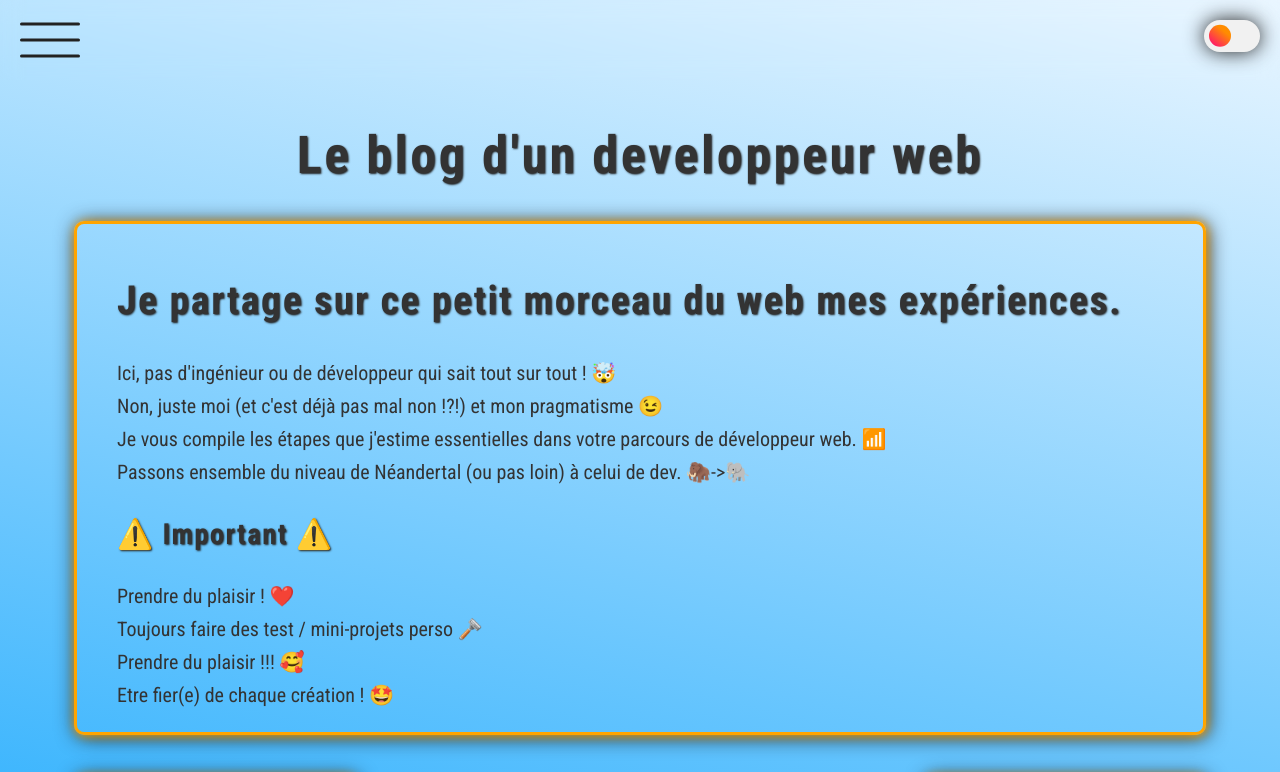
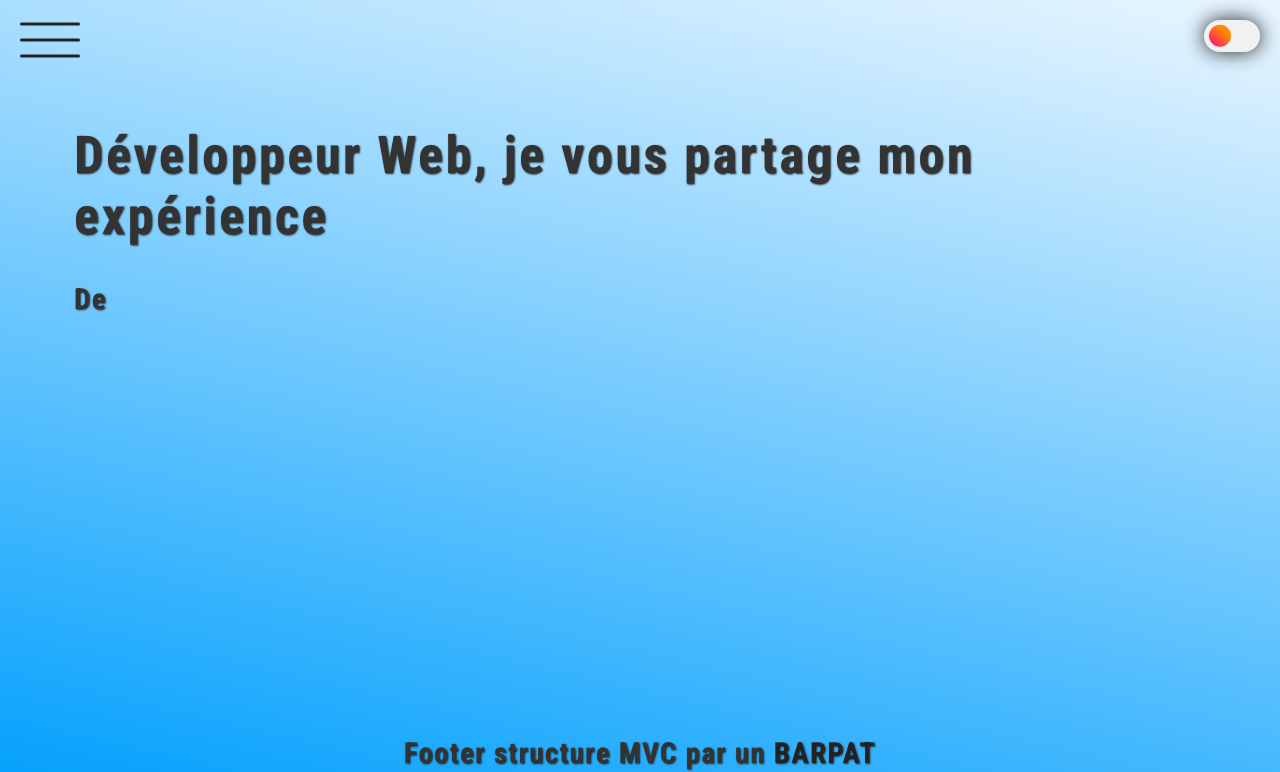
Before and after one commit to ChristopheC-83/blog_barpat, a PHP site: template views/pages/accueil.view.php in a window 1280 px wide. Shown: the top 772 px of the page. Run offline with PHP 8.4, Linux system fonts and the light colour scheme; the template is opened without the code that fills it: most values are stand-ins (such as "Sample title", 1, 10 or a date in 2020); some libraries are stand-ins or nearby versions.

Commit message:
bdd debutée

```diff
--- a/public/style/pages/_accueil.scss
+++ b/public/style/pages/_accueil.scss
@@ -1,37 +1,2 @@
 .accueil {
-  h1 {
-    text-align: center;
-  }
-  .intro {
-    border: 3px solid $orange;
-    border-radius: 10px;
-    box-shadow: 1px 1px 10px $orange, 2px 2px 20px $noir;
-    padding: 20px 40px;
-    margin: 30px auto 40px;
-  }
-
-  .evolution {
-    margin-top: 20px;
-    display: flex;
-    max-height: 30vh;
-    align-items: center;
-    justify-content: space-between;
-
-    img {
-      width: 25%;
-      max-height: 30vh;
-      z-index: 1;
-      border: 3px solid $orange;
-      border-radius: 10px;
-      box-shadow: 1px 1px 10px $orange, 2px 2px 20px $noir;
-    }
-    i {
-      font-size: 60px;
-      filter: drop-shadow(0px 0px 5px $noir);
-      color: $orange;
-      flex-grow: 1;
-      @include flexMid;
-    }
-
-  }
 }
--- a/public/style/style.css
+++ b/public/style/style.css
@@ -403,41 +403,6 @@ footer {
     top: 20%;
   }
 }
-.accueil h1 {
-  text-align: center;
-}
-.accueil .intro {
-  border: 3px solid #ffa400;
-  border-radius: 10px;
-  box-shadow: 1px 1px 10px #ffa400, 2px 2px 20px #222;
-  padding: 20px 40px;
-  margin: 30px auto 40px;
-}
-.accueil .evolution {
-  margin-top: 20px;
-  display: flex;
-  max-height: 30vh;
-  align-items: center;
-  justify-content: space-between;
-}
-.accueil .evolution img {
-  width: 25%;
-  max-height: 30vh;
-  z-index: 1;
-  border: 3px solid #ffa400;
-  border-radius: 10px;
-  box-shadow: 1px 1px 10px #ffa400, 2px 2px 20px #222;
-}
-.accueil .evolution i {
-  font-size: 60px;
-  filter: drop-shadow(0px 0px 5px #222);
-  color: #ffa400;
-  flex-grow: 1;
-  display: flex;
-  justify-content: center;
-  align-items: center;
-}
-
 body {
   background: linear-gradient(13deg, rgb(0, 159, 253) 0%, rgb(234, 246, 255) 100%);
   color: #333;
--- a/views/pages/accueil.view.php
+++ b/views/pages/accueil.view.php
@@ -1,32 +1,10 @@
 <div class="accueil container">
 
-    <h1>Le blog d'un developpeur web</h1>
-    <div class="intro">
+   <h1>
+    Développeur Web, je vous partage mon expérience
 
-        <h2>Je partage sur ce petit morceau du web mes expériences.</h2>
-
-        <p>Ici, pas d'ingénieur ou de développeur qui sait tout sur tout ! 🤯 </p>
-        <p>Non, juste moi (et c'est déjà pas mal non !?!) et mon pragmatisme 😉</p>
-        <p>Je vous compile les étapes que j'estime essentielles dans votre parcours de développeur web. 📶</p> <p>Passons ensemble du niveau de Néandertal (ou pas loin) à celui de dev. 🦣->🐘</p>
-        <h3>⚠️ Important ⚠️</h3>
-        <p>Prendre du plaisir ! ❤️</p>
-        <p>Toujours faire des test / mini-projets perso 🪒</p>
-        <p>Prendre du plaisir !!! 🥰</p>
-        <p>Etre fier(e) de chaque création ! 🤩</p>
-
-    </div>
-
-    <div class="evolution">
-        <img src="<?= imgFolder ?>accueil/introCromagnon.jpg" alt="homme préhistorique" id="introCromagnon">
-        <i class="fa-regular fa-circle-right " id="introFleche"></i>
-        <img src="<?= imgFolder ?>accueil/introDev.jpg" alt="écran de développeur" id="introDev">
-    </div>
-
-    <div class="sections">
-
-
-
-    </div>
+   </h1>
+   <h3>De </h3>
 
 
 
--- a/views/pages/parcours.view.php
+++ /dev/null
@@ -1,5 +0,0 @@
-<div class="parcours">
-
-<h1 class="tac">Parcours</h1>
-
-</div>
--- a/views/pages/pense-betes.view.php
+++ /dev/null
@@ -1,5 +0,0 @@
-<div class="fiches">
-
-<h1 class="tac">Pense-bêtes</h1>
-
-</div>
--- a/views/pages/tricks.view.php
+++ /dev/null
@@ -1,6 +0,0 @@
-<div class="tricks">
-
-
-<h1 class="tac">Tricks</h1>
-
-</div>
```
Also changed, not shown: controllers/visiteur/visiteur.controller.php (+7 -2 lines), index.php (+2 -8 lines), public/javascript/anim_intro.js (deleted, +0 -35 lines), models/articles.model.php (renamed from models/accueil.model.php), public/assets/images/accueil/introCromagnon.jpg (deleted), public/assets/images/accueil/introDev.jpg (deleted), public/assets/images/autres/blog1.jpg (added), public/assets/images/rocket/backSchool.jpg (added), views/pages/article.view.php (added), 1 other file.
